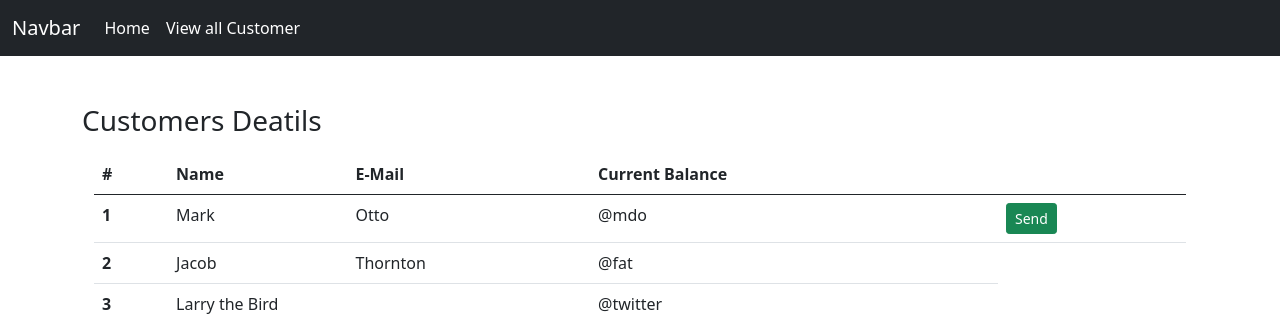
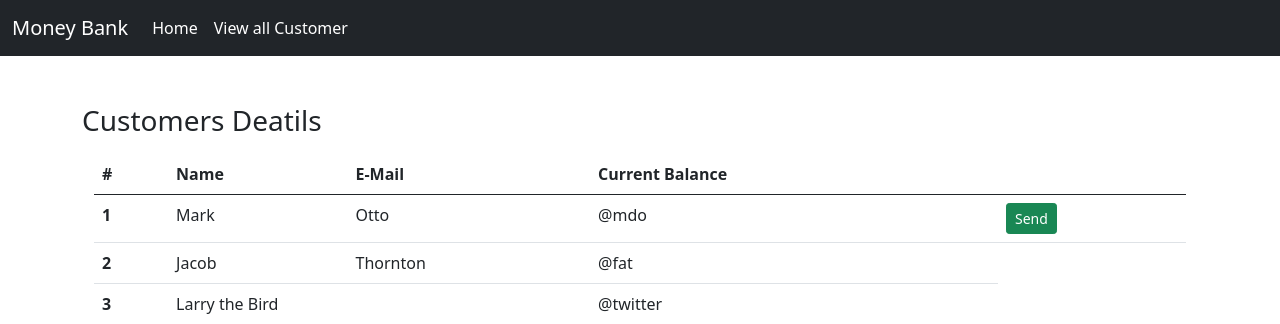
Before and after one commit to harish127/Sparks-Foundation, a PHP site: page /customer.php in a window 1280 px wide. Shown: the top 324 px of the page. Run offline with PHP 8.4, Linux system fonts and the light colour scheme.

Commit message:
logo part text has been added

```diff
--- a/include/header.php
+++ b/include/header.php
@@ -1,7 +1,7 @@
     <!-- navbar part start -->
     <nav class="navbar navbar-expand-lg navbar-dark bg-dark">
         <div class="container-fluid">
-          <a class="navbar-brand" href="#">Navbar</a>
+          <a class="navbar-brand" href="#">Money Bank</a>
           <button class="navbar-toggler" type="button" data-bs-toggle="collapse" data-bs-target="#navbarSupportedContent" aria-controls="navbarSupportedContent" aria-expanded="false" aria-label="Toggle navigation">
             <span class="navbar-toggler-icon"></span>
           </button>
```
